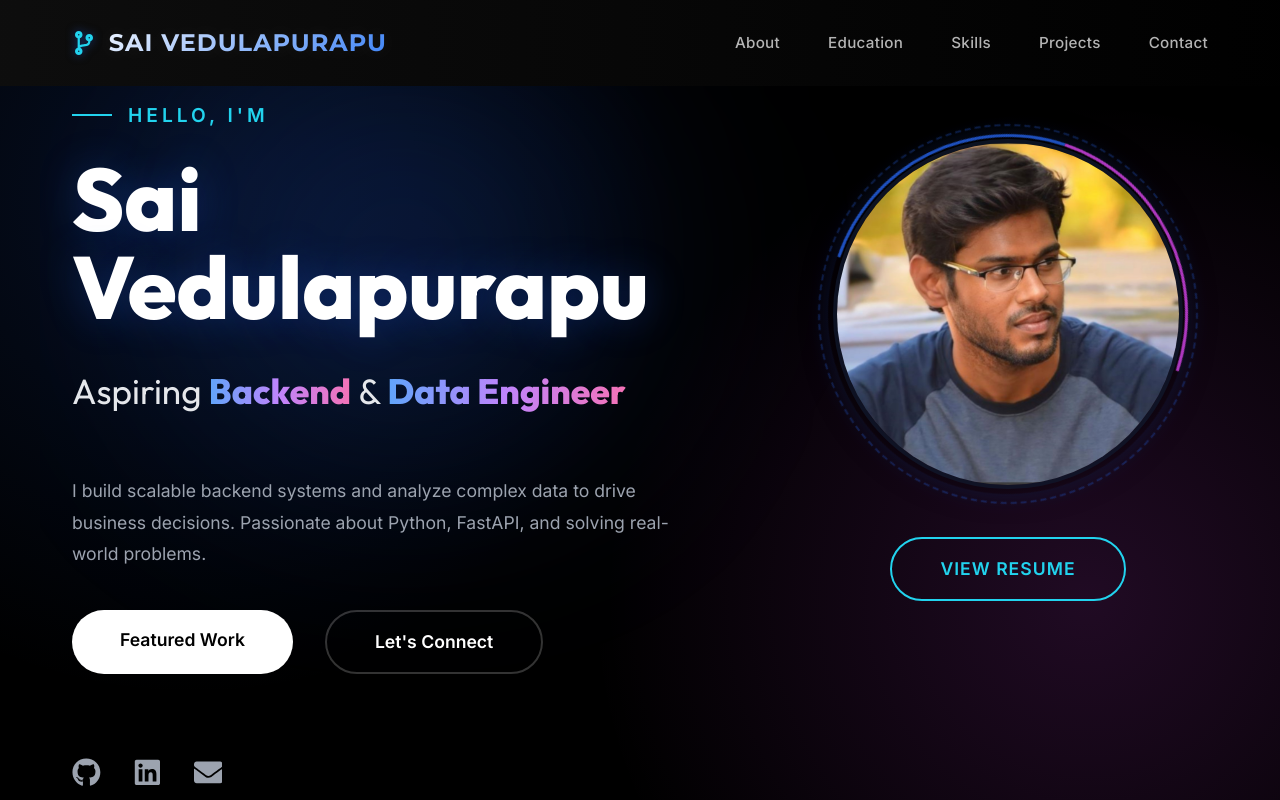
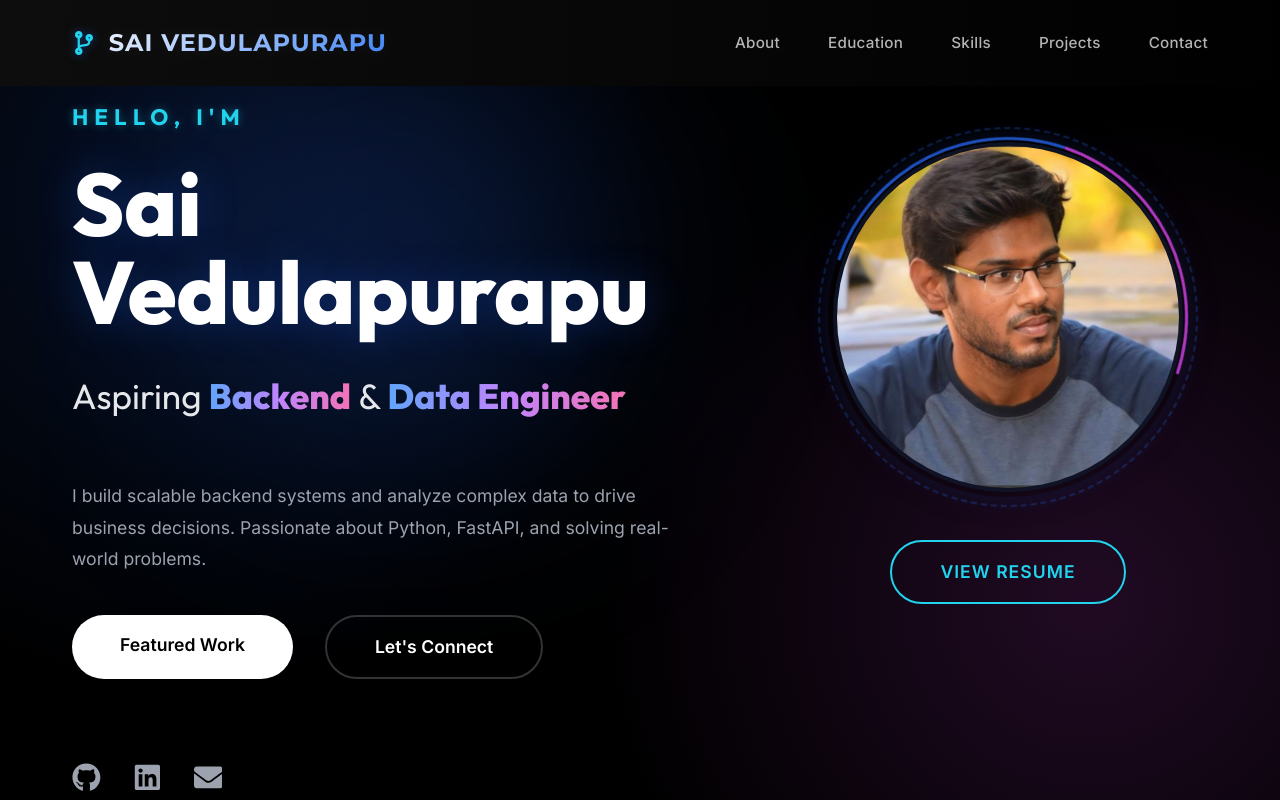
Before and after one commit to saivedulapurapu/MyPortfolio, a React (Vite) app: page / in a window 1280 px wide. Shown: the top 800 px of the page. Built offline with nearby package versions, Linux system fonts and the light colour scheme.

Commit message:
Update Hero greeting style and remove dash

```diff
--- a/src/styles/Hero.css
+++ b/src/styles/Hero.css
@@ -180,23 +180,17 @@
 }
 
 .hero-greeting {
-    font-size: 1.2rem;
+    font-family: 'Outfit', sans-serif;
+    font-size: 1.4rem;
     color: var(--accent);
-    font-weight: 600;
-    letter-spacing: 4px;
+    font-weight: 700;
+    letter-spacing: 6px;
     text-transform: uppercase;
     margin-bottom: 1.5rem;
-    display: flex;
-    align-items: center;
-    gap: 1rem;
+    display: inline-block;
+    text-shadow: 0 0 10px rgba(34, 211, 238, 0.4);
 }
 
-.hero-greeting::before {
-    content: '';
-    width: 40px;
-    height: 2px;
-    background: var(--accent);
-}
 
 .hero-title {
     font-size: 5.5rem;
@@ -328,9 +322,7 @@
         max-width: 100%;
     }
 
-    .hero-greeting {
-        justify-content: center;
-    }
+
 
     .hero-actions {
         justify-content: center;
```
